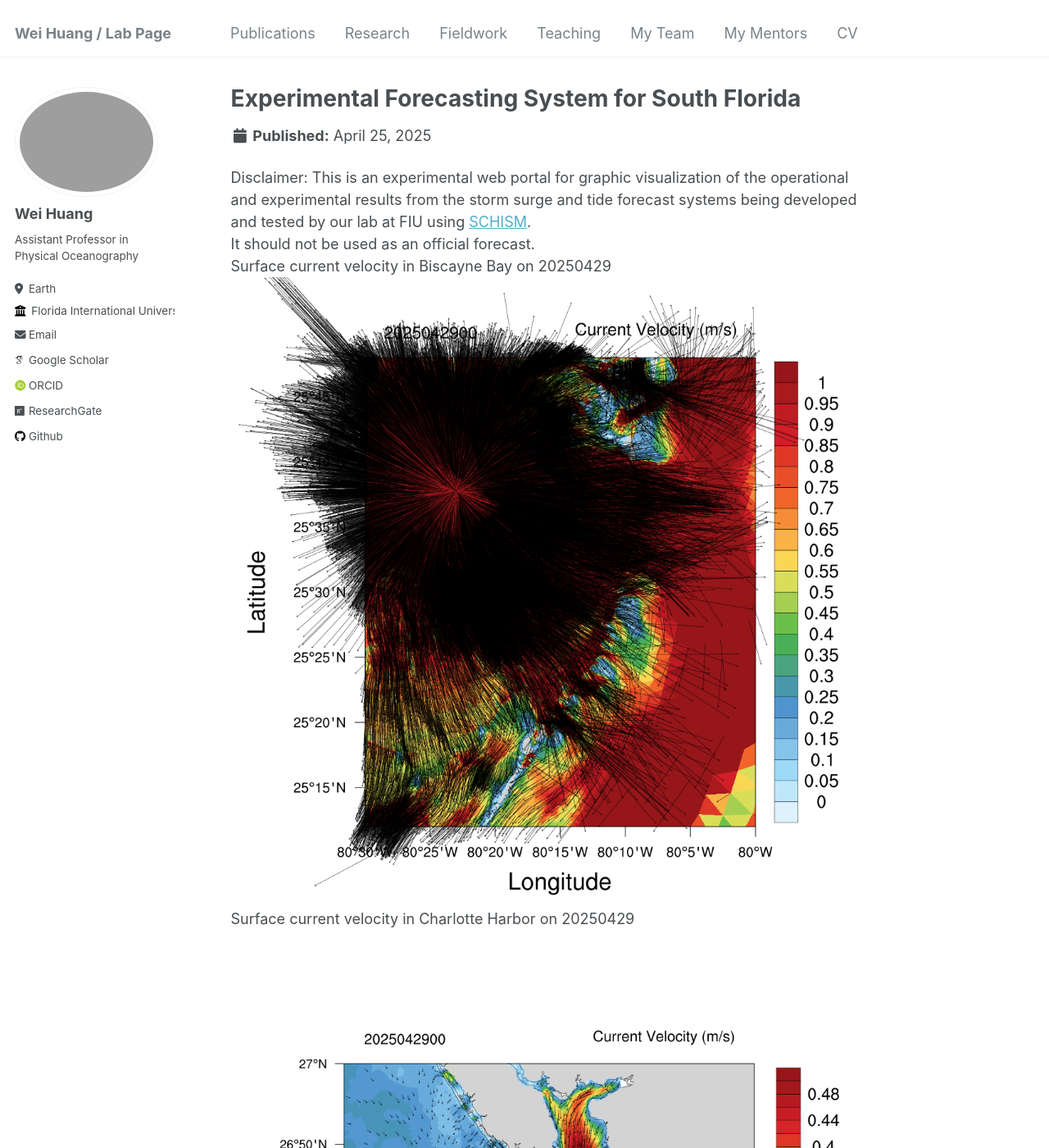
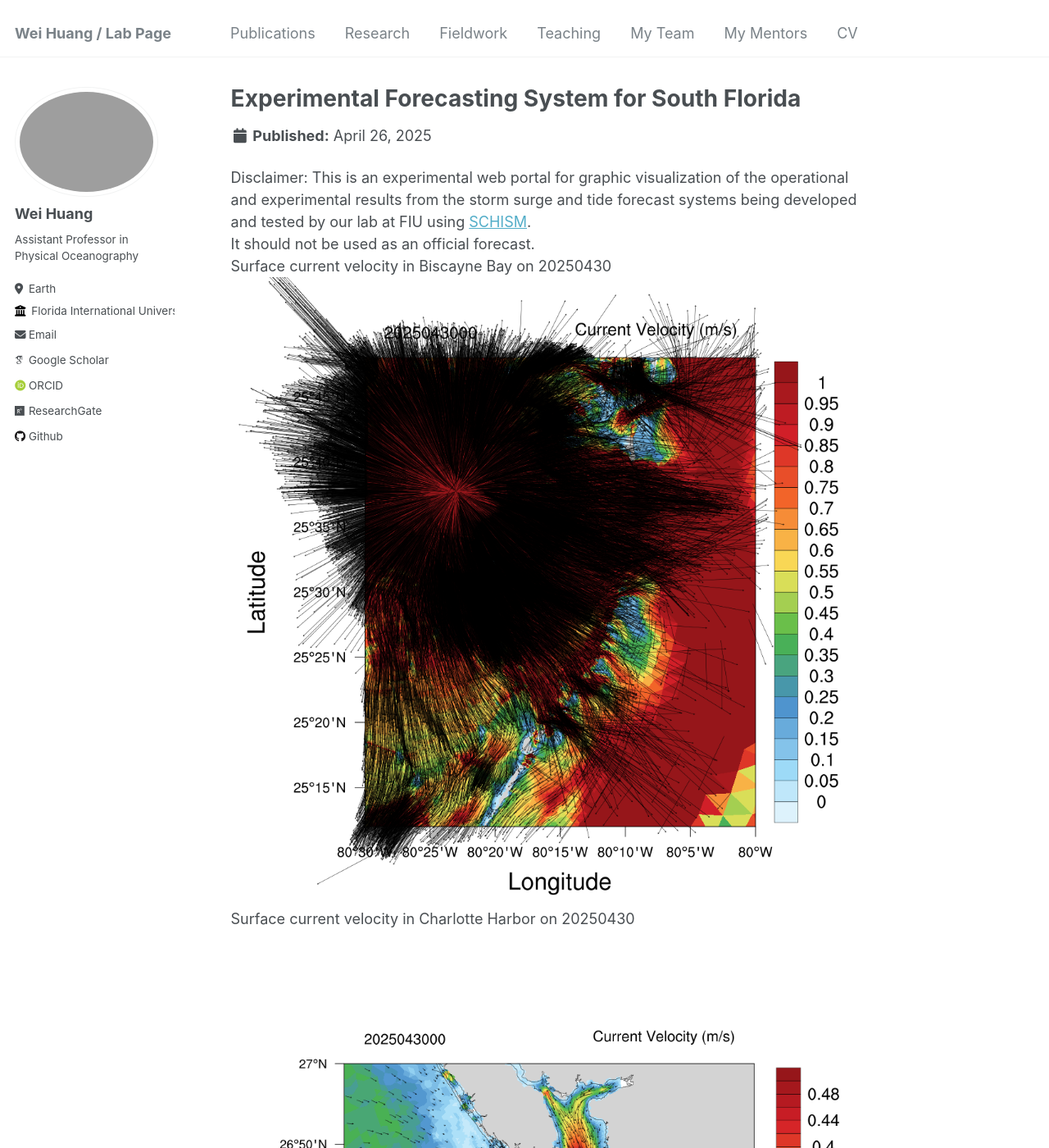
Before and after one commit to huang96169/huang96169.github.io, a Jekyll site: the page built from _research/research-1.md, in a window 1280 px wide and 1400 px high. Shown: the whole window at 82% size. Built offline with Jekyll 4.4.1, drawn with Linux system fonts in a browser that asks for light colours; some web fonts are replaced; some of the changed text lies outside the part shown.

Commit message:
replaced research_uv1.gif research_salt1.gif research_temp1.gif and replaced research_elev2.gif research_uv2.gif research_salt2.gif research_temp2.gif

```diff
--- a/_research/research-1.md
+++ b/_research/research-1.md
@@ -1,7 +1,7 @@
 ---
 title: "Experimental Forecasting System for South Florida"
-short: Surface current velocity of South Florida from 20250425 to 20250429
-date: 2025-04-25
+short: Surface current velocity of South Florida from 20250426 to 20250430
+date: 2025-04-26
 short1: "Disclaimer: This is an experimental web portal for graphic visualization of the operational and experimental results from the storm surge and tide forecast systems being developed and tested by our lab at FIU using [SCHISM](https://ccrm.vims.edu/schismweb/). It should not be used as an official forecast."
 excerpt: "<img src='/images/research_uv1.gif'>"
 collection: research
@@ -10,11 +10,11 @@ collection: research
 Disclaimer:
 This is an experimental web portal for graphic visualization of the operational and experimental results from the storm surge and tide forecast systems being developed and tested by our lab at FIU using [SCHISM](https://ccrm.vims.edu/schismweb/).<br/>
 It should not be used as an official forecast.<br/>
-Surface current velocity in Biscayne Bay on 20250429<br/>
+Surface current velocity in Biscayne Bay on 20250430<br/>
 <img src='/images/research_Bbay.png'>
-Surface current velocity in Charlotte Harbor on 20250429<br/>
+Surface current velocity in Charlotte Harbor on 20250430<br/>
 <img src='/images/research_Cbay.png'>
-Surface current velocity in Tampa Bay on 20250429<br/>
+Surface current velocity in Tampa Bay on 20250430<br/>
 <img src='/images/research_Tbay.png'>
 The map below showns observational stations used for validating the model's results, as well as the horizontal grid. <br/>
 The horizontal grid for SCHISM in simulating Biscayne Bay in South Florida, using flexible resolution resolving levees and canals (1-2 m), watershed rural and urban areas (30m-50m) and coastal ocean (500m-5km).<br/>
```
Also changed, not shown: _research/research-2.md (+6 -6 lines), images/research_Bbay.png, images/research_Cbay.png, images/research_Tbay.png, images/research_maxelev2.gif, 4 other files.
